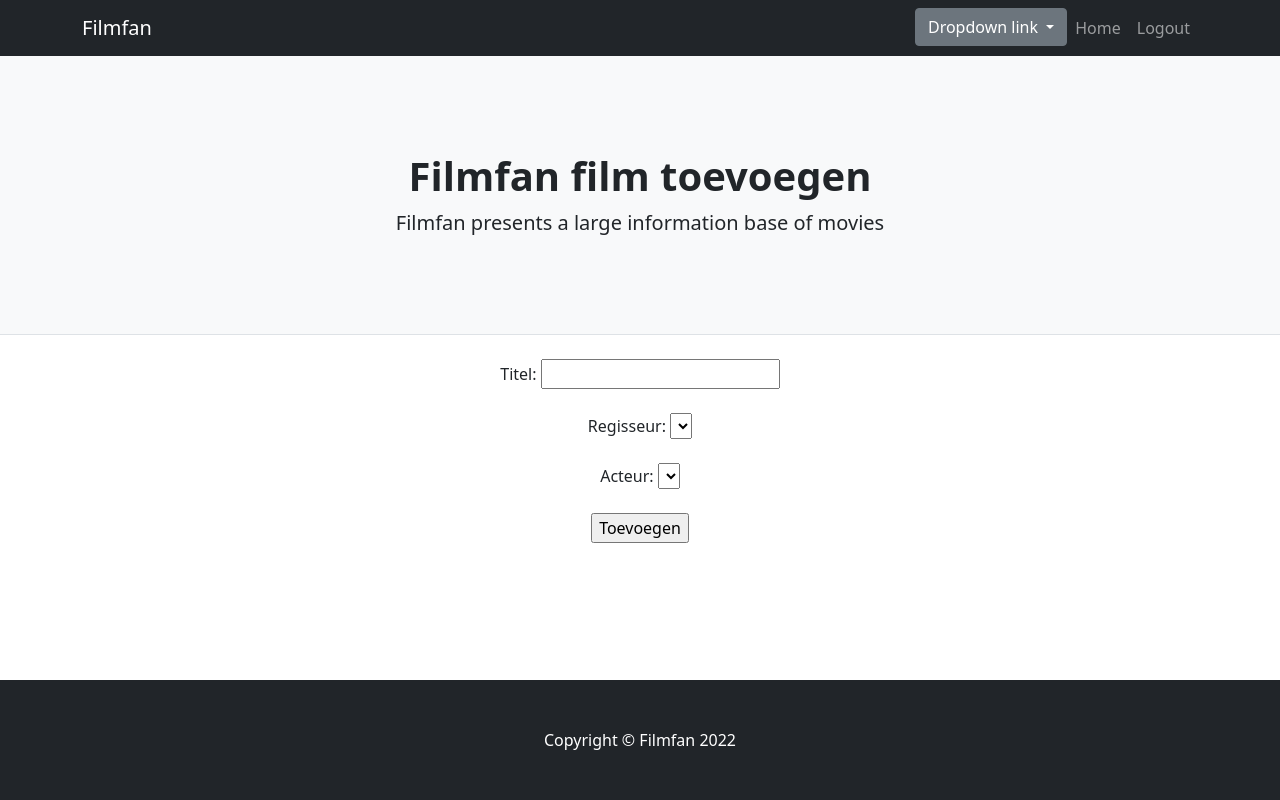
After one commit to nicolaydammer/webtechnologie, a Flask app: page /film in a window 1280 px wide. The commit adds this page. Run offline with Flask 2, Linux system fonts and the light colour scheme; the visitor is signed in with stand-in values (Sample User, id 1); lists and menus that the app fills with data are empty; parts of the project's set-up code (start-up, migrations or seed data) failed here and were passed over.

Commit message:
BUGFIX: fixed many things, adding film added.

```diff
--- a/app/Models/Acteur.py
+++ b/app/Models/Acteur.py
@@ -7,6 +7,7 @@ class Acteur(db.Model):
     id = db.Column(db.Integer, primary_key=True)
     voornaam = db.Column(db.String(50))
     achternaam = db.Column(db.String(50))
+    film = db.relationship('Film', uselist=False)
 
     def __init__(self, voornaam, achternaam):
         self.voornaam = voornaam
--- a/app/Models/Commentaar.py
+++ b/app/Models/Comment.py
@@ -1,12 +1,12 @@
 from app import db
 
 
-class Commentaar(db.Model):
-    __tablename__ = 'commentaar'
+class Comment(db.Model):
+    __tablename__ = 'comments'
 
     id = db.Column(db.Integer, primary_key=True)
     comment = db.Column(db.String(50))
-    user = db.relationship('User', backref='User', uselist=False)
+    user = db.Column(db.Integer, db.ForeignKey('users.id'))
 
     def __init__(self, comment, user):
         self.comment = comment
--- a/app/Models/Film.py
+++ b/app/Models/Film.py
@@ -6,8 +6,8 @@ class Film(db.Model):
 
     id = db.Column(db.Integer, primary_key=True)
     titel = db.Column(db.String(50))
-    regisseur = db.relationship('Regisseur', backref='film', uselist=False)
-    acteur = db.relationship('Acteur', backref='film', uselist=False)
+    regisseur = db.Column(db.Integer, db.ForeignKey('regisseurs.id'))
+    acteur = db.Column(db.Integer, db.ForeignKey('acteurs.id'))
 
     def __init__(self, titel, regisseur, acteur):
         self.titel = titel
--- a/app/Models/Regisseur.py
+++ b/app/Models/Regisseur.py
@@ -7,6 +7,7 @@ class Regisseur(db.Model):
     id = db.Column(db.Integer, primary_key=True)
     voornaam = db.Column(db.String(50))
     achternaam = db.Column(db.String(50))
+    film = db.relationship('Film', uselist=False)
 
     def __init__(self, voornaam, achternaam):
         self.voornaam = voornaam
--- a/app/Models/User.py
+++ b/app/Models/User.py
@@ -1,6 +1,7 @@
 from flask_login import UserMixin
 from app import db
 from werkzeug.security import generate_password_hash, check_password_hash
+from app.Models.Comment import Comment
 
 
 class User(db.Model, UserMixin):
@@ -10,6 +11,7 @@ class User(db.Model, UserMixin):
     email = db.Column(db.String(64), unique=True, index=True)
     username = db.Column(db.String(64), unique=True, index=True)
     password = db.Column(db.String(128))
+    commentaar = db.relationship('Comment', backref='userComment', lazy='dynamic')
 
     def __init__(self, email, username, password):
         self.email = email
--- /dev/null
+++ b/app/forms/CreateFilm.py
@@ -0,0 +1,23 @@
+from flask_wtf import FlaskForm
+from wtforms import StringField, SelectField, SubmitField
+from app.Models.Acteur import Acteur
+from app.Models.Regisseur import Regisseur
+from wtforms.validators import DataRequired, ValidationError
+
+regisseurs = Regisseur.query.all()
+acteurs = Acteur.query.all()
+
+
+class CreateFilm(FlaskForm):
+    titel = StringField('Titel:', validators=[DataRequired()])
+    regisseur = SelectField('Regisseur:', choices=regisseurs, validators=[DataRequired()])
+    acteur = SelectField('Acteur:', choices=acteurs, validators=[DataRequired()])
+    submit = SubmitField('Toevoegen')
+
+    def validate_regisseur(self, field):
+        if not Regisseur.query.filter_by(id=field.data):
+            raise ValidationError('Deze regisseur bestaat niet')
+
+    def validate_acteur(self, field):
+        if Regisseur.query.filter_by(id=field.data):
+            raise ValidationError('Deze regisseur bestaat niet')
--- a/app/routes.py
+++ b/app/routes.py
@@ -2,7 +2,11 @@ from flask import render_template, redirect, url_for, request
 from flask_login import login_user, login_required, logout_user
 
 from app import app, login_manager, db
+from .Models.Acteur import Acteur
+from .Models.Film import Film
+from .Models.Regisseur import Regisseur
 from .Models.User import User
+from .forms.CreateFilm import CreateFilm
 from .forms.LoginForm import LoginForm
 from .forms.RegisterForm import RegisterForm
 
@@ -75,7 +79,7 @@ def register():
         user = User(email, username, password)
         db.session.add(user)
         db.session.commit()
-        return redirect(url_for('home'))
+        return redirect(url_for('login'))
 
     return render_template(
         'base.html',
@@ -89,4 +93,59 @@ def register():
 @login_required
 def logout():
     logout_user()
-    return redirect(url_for('home'))
+    return "Success"
+
+
+@app.route('/film', methods=['GET', 'POST'])
+@login_required
+def create_film():
+    create_film_form = CreateFilm()
+    form = request.form
+
+    if create_film_form.validate_on_submit():
+        acteur = Acteur.query.filter_by(id=form.get('acteurId'))
+        regisseur = Regisseur.query.filter_by(id=form.get('regisseurId'))
+
+        film = Film(form.get('titel'), regisseur, acteur)
+
+        db.session.add(film)
+        db.session.commit()
+        return redirect(url_for('film', id=film.id))
+
+    return render_template(
+        'base.html',
+        title="Filmfan film toevoegen",
+        page="film_aanmaken",
+        form=create_film_form
+    )
+
+
+@app.route('/film/<id>', methods=['GET'])
+def film():
+    # get film data and put it in a form
+
+    return render_template(
+        'base.html',
+        title="",  # add film title
+        page="film"
+    )
+
+
+@app.route('/film/<id>', methods=['DELETE', 'PATCH'])
+@login_required
+def modify_film():
+    form = request.form
+    if request.method == 'DELETE':
+        film = Film.query.get(form.get('filmId'))
+        db.session.delete(film)
+        db.session.commit()
+
+    if request.method == 'PATCH':
+        film = Film.query.get(form.get('filmId'))
+        acteur = Acteur.query.filter_by(id=form.get('acteurId'))
+        regisseur = Regisseur.query.filter_by(id=form.get('regisseurId'))
+        film.titel = form.get('titel')
+        film.acteur = acteur
+        film.regisseur = regisseur
+        db.session.add(film)
+        db.session.commit()
--- /dev/null
+++ b/app/static/script.js
@@ -0,0 +1,10 @@
+$(document).ready(function () {
+    $("#logout").on('click', function () {
+        $.ajax({
+            url: "/logout",
+            method: "POST"
+        }).done(function () {
+            location.reload(true);
+        })
+    })
+})
--- a/app/templates/base.html
+++ b/app/templates/base.html
@@ -24,6 +24,15 @@
     {% include "register.html" %}
 {% endif %}
 
+{% if page == "film_aanmaken" %}
+    {% include "film_aanmaken.html" %}
+{% endif %}
+
 {% include "partials/footer.html" %}
+
+<script src="https://cdnjs.cloudflare.com/ajax/libs/jquery/3.6.0/jquery.min.js"
+        integrity="sha512-894YE6QWD5I59HgZOGReFYm4dnWc1Qt5NtvYSaNcOP+u1T9qYdvdihz0PPSiiqn/+/3e7Jo4EaG7TubfWGUrMQ=="
+        crossorigin="anonymous" referrerpolicy="no-referrer"></script>
+<script src="{{ url_for('static', filename='script.js') }}"></script>
 </body>
 </html>
--- /dev/null
+++ b/app/templates/film_aanmaken.html
@@ -0,0 +1,25 @@
+<div class="container" style="margin-bottom: 120px">
+    <div class="row">
+        <div class="col-lg-12">
+            <form method="post" class="text-center">
+                {{ form.hidden_tag() }}
+
+                <div class="form-outline mb-4">
+                    {{ form.titel.label }} {{ form.titel }}
+                </div>
+
+                <div class="form-outline mb-4">
+                    {{ form.regisseur.label }} {{ form.regisseur }}
+                </div>
+
+                <div class="form-outline mb-4">
+                    {{ form.acteur.label }} {{ form.acteur }}
+                </div>
+
+                <div class="text-center">
+                    {{ form.submit() }}
+                </div>
+            </form>
+        </div>
+    </div>
+</div>
--- a/app/templates/partials/card.html
+++ b/app/templates/partials/card.html
@@ -4,6 +4,6 @@
         <div class="small text-muted">{{ card.get('date') }}</div>
         <h2 class="card-title h4">{{ card.get('title') }}</h2>
         <p class="card-text">Lorem ipsum dolor sit amet, consectetur adipisicing elit. Reiciendis aliquid atque, nulla.</p>
-        <a class="btn btn-primary" href="#!">Meer hierover →</a>
+        <a class="btn btn-primary" href="{{ url_for('film', id=card.get('id')) }}">Meer hierover →</a>
     </div>
 </div>
--- a/app/templates/partials/header.html
+++ b/app/templates/partials/header.html
@@ -1,12 +1,34 @@
 <nav class="navbar navbar-expand-lg navbar-dark bg-dark">
     <div class="container">
         <a class="navbar-brand" href="{{ url_for('home') }}">Filmfan</a>
-        <button class="navbar-toggler" type="button" data-bs-toggle="collapse" data-bs-target="#navbarSupportedContent" aria-controls="navbarSupportedContent" aria-expanded="false" aria-label="Toggle navigation"><span class="navbar-toggler-icon"></span></button>
+        <button class="navbar-toggler" type="button" data-bs-toggle="collapse" data-bs-target="#navbarSupportedContent"
+                aria-controls="navbarSupportedContent" aria-expanded="false" aria-label="Toggle navigation"><span
+                class="navbar-toggler-icon"></span></button>
         <div class="collapse navbar-collapse" id="navbarSupportedContent">
             <ul class="navbar-nav ms-auto mb-2 mb-lg-0">
+                {% if current_user.is_authenticated %}
+                    <div class="dropdown">
+                        <a class="btn btn-secondary dropdown-toggle" href="#" role="button" id="dropdownMenuLink"
+                           data-bs-toggle="dropdown" aria-expanded="false">
+                            Dropdown link
+                        </a>
+
+                        <ul class="dropdown-menu" aria-labelledby="dropdownMenuLink">
+                            <li><a class="dropdown-item" href="{{ url_for('create_film') }}">Film toevoegen</a></li>
+{#                            <li><a class="dropdown-item" href="{{ url_for('create_regisseur') }}">Regisseur toevoegen</a>#}
+                            </li>
+{#                            <li><a class="dropdown-item" href="{{ url_for('create_acteur') }}">Acteur toevoegen</a>#}
+                            </li>
+                        </ul>
+                    </div>
+                {% endif %}
                 <li class="nav-item"><a class="nav-link" href="{{ url_for('home') }}">Home</a></li>
-                <li class="nav-item"><a class="nav-link" href="{{ url_for('login') }}">Login</a></li>
-                <li class="nav-item"><a class="nav-link" href="{{ url_for('register') }}">Register</a></li>
+                {% if current_user.is_authenticated %}
+                    <li class="nav-item"><a class="nav-link" id="logout">Logout</a></li>
+                {% else %}
+                    <li class="nav-item"><a class="nav-link" href="{{ url_for('login') }}">Login</a></li>
+                    <li class="nav-item"><a class="nav-link" href="{{ url_for('register') }}">Register</a></li>
+                {% endif %}
             </ul>
         </div>
     </div>
```
Also changed, not shown: README.md, app/templates/static/test.js (deleted).
